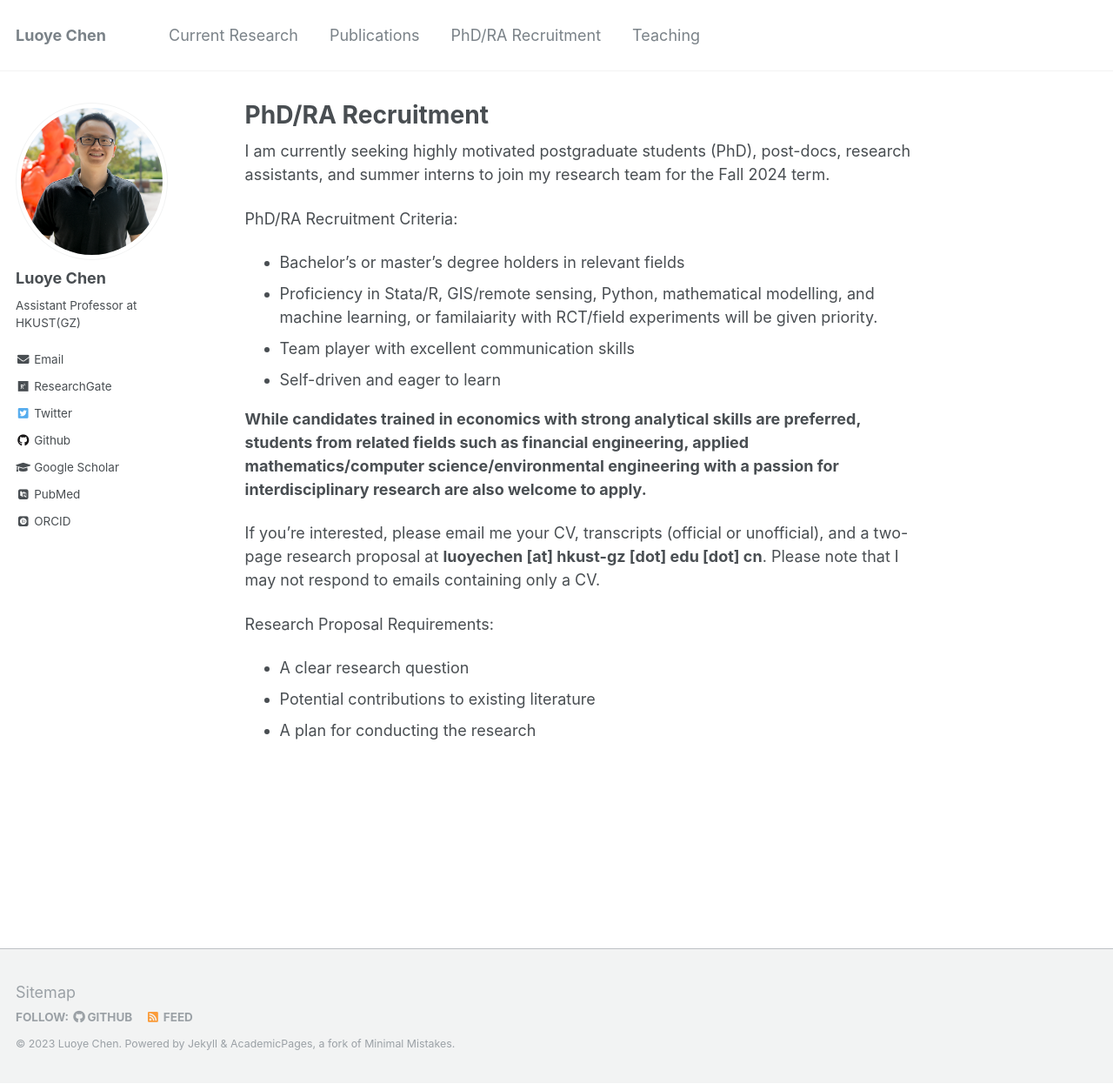
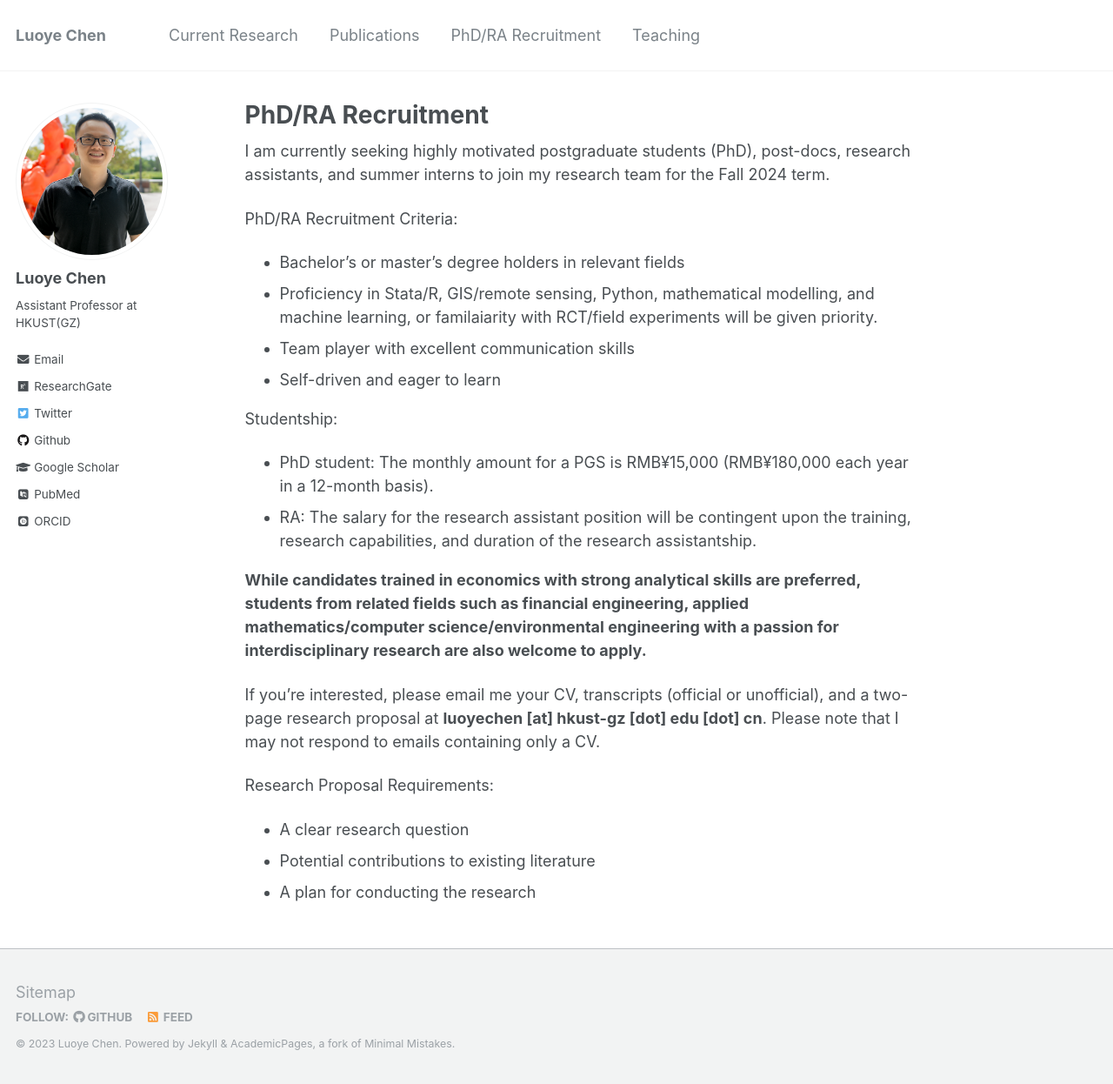
Before and after one commit to luoyec/luoyec.github.io, a Jekyll site: the page built from _pages/recuritment.md, in a window 1280 px wide and 1246 px high. Shown: the whole window at 87% size. Built offline with Jekyll 4.4.1, drawn with Linux system fonts in a browser that asks for light colours; some web fonts are replaced.

Commit message:
Update recuritment.md

```diff
--- a/_pages/recuritment.md
+++ b/_pages/recuritment.md
@@ -16,6 +16,10 @@ PhD/RA Recruitment Criteria:
 - Team player with excellent communication skills
 - Self-driven and eager to learn
 
+Studentship:
+- PhD student: The monthly amount for a PGS is RMB¥15,000 (RMB¥180,000 each year in a 12-month basis).
+- RA: The salary for the research assistant position will be contingent upon the training, research capabilities, and duration of the research assistantship.
+
 **While candidates trained in economics with strong analytical skills are preferred, students from related fields such as financial engineering, applied mathematics/computer science/environmental engineering with a passion for interdisciplinary research are also welcome to apply.**
 
 If you're interested, please email me your CV, transcripts (official or unofficial), and a two-page research proposal at **luoyechen [at] hkust-gz [dot] edu [dot] cn**. Please note that I may not respond to emails containing only a CV.
```
